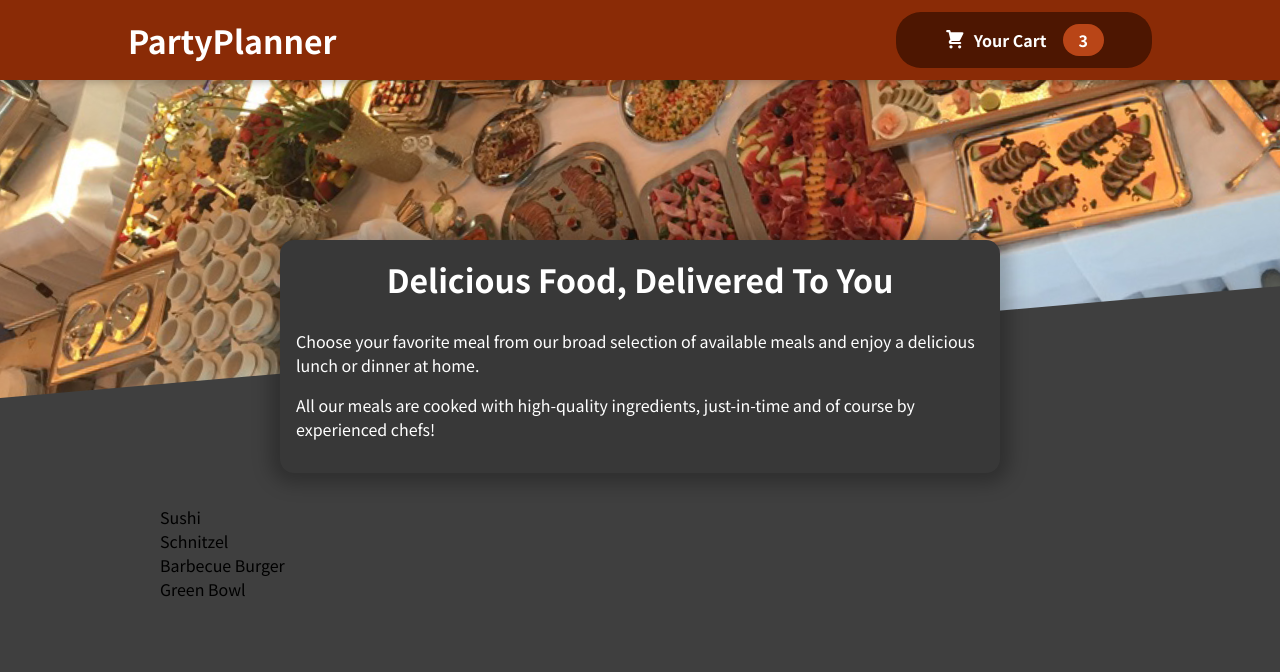
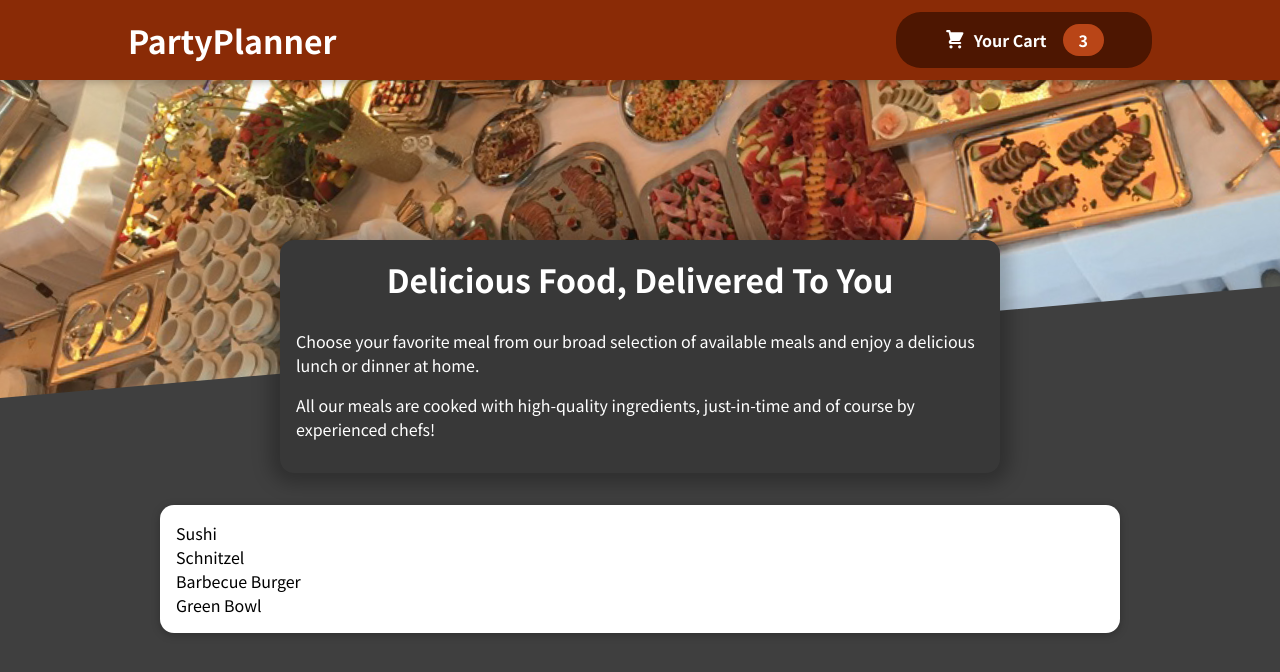
Before and after one commit to peayah/partyplanner, a React (Create React App) app: page / in a window 1280 px wide. Shown: the top 672 px of the page. Built offline with nearby package versions, Linux system fonts and the light colour scheme.

Commit message:
add card to available meals

```diff
--- a/src/components/Meals/AvailableMeals.js
+++ b/src/components/Meals/AvailableMeals.js
@@ -1,3 +1,4 @@
+import Card from "../UI/Card"
 import classes from "./AvailableMeals.module.css"
 
 const DUMMY_MEALS = [
@@ -30,9 +31,11 @@ const DUMMY_MEALS = [
 const AvailableMeals = () => {
     const mealsList = DUMMY_MEALS.map(meal => <li>{ meal.name }</li>);
     return <section className={classes.meals}>
-        <ul>
-            { mealsList }
-        </ul>
+        <Card>
+            <ul>
+                { mealsList }
+            </ul>
+        </Card>
     </section>
 }
 
--- a/src/components/UI/Card.js
+++ b/src/components/UI/Card.js
@@ -2,7 +2,7 @@ import classes from "./Card.module.css"
 
 const Card = props => {
     return <div className={classes.card}>
-        props.children
+        {props.children}
     </div>
 };
 
```
